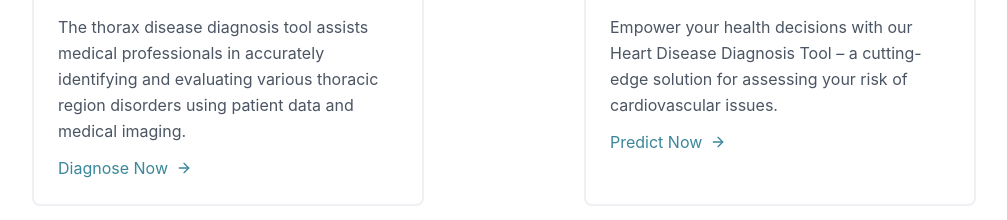
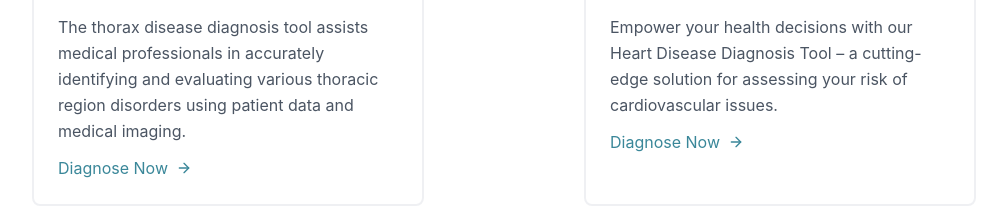
Before and after one commit to weasel-dev0120/Healthcare-predict, a React (Create React App) app in the folder frontend/: page / in a window 1280 px wide. Shown: the part 1584-1804 px from the top of the page, without its empty margins (136-1143 px from the left). Built offline with nearby package versions, Linux system fonts and the light colour scheme.

Commit message:
bug fixed

```diff
--- a/frontend/src/Components/Card.jsx
+++ b/frontend/src/Components/Card.jsx
@@ -42,7 +42,7 @@ export const Card = ({ refe }) => {
                                     <h1 className="title-font text-lg font-medium text-gray-900 mb-3">Liver Disease Diagnosis </h1>
                                     <p className="leading-relaxed mb-3">Empower your health decisions with our Heart Disease Diagnosis Tool – a cutting-edge solution for assessing your risk of cardiovascular issues.</p>
                                     <div className="flex items-center flex-wrap ">
-                                        <Link to="/liver" className="text-[#3A8799] inline-flex items-center md:mb-2 lg:mb-0 hover:bg-opacity-[0.1] hover:text-black rounded-lg group hover:scale-110 duration-300 ">Predict Now
+                                        <Link to="/liver" className="text-[#3A8799] inline-flex items-center md:mb-2 lg:mb-0 hover:bg-opacity-[0.1] hover:text-black rounded-lg group hover:scale-110 duration-300 ">Diagnose Now
                                             <svg className="w-4 h-4 ml-2 group-hover:translate-x-3 duration-300 " viewBox="0 0 24 24" stroke="currentColor" strokeWidth="2" fill="none" strokeLinecap="round" strokeLinejoin="round" >
                                                 <path d="M5 12h14"></path>
                                                 <path d="M12 5l7 7-7 7"></path>
```
